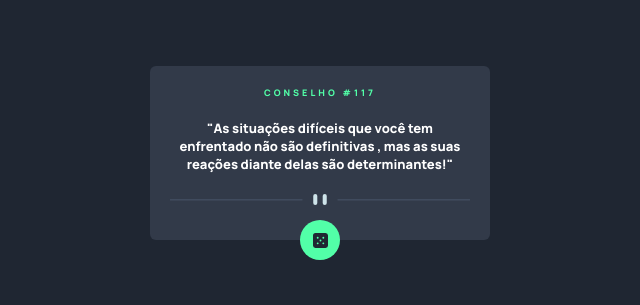
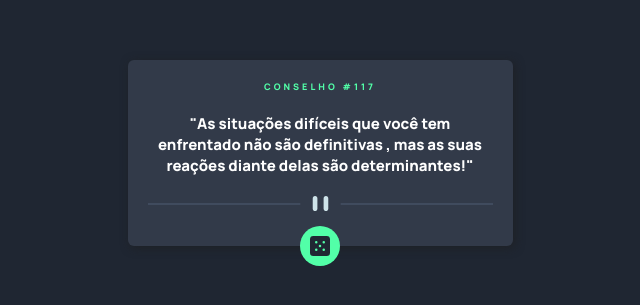
Before and after one commit to PedroHike/exercicio-gerador-de-conselhos, a plain HTML site: page index.html in a window 1280 px wide. Shown: the part 227-532 px from the top of the page, without its empty margins (320-960 px from the left). Drawn offline with Linux system fonts and the light colour scheme.

Commit message:
Finalização do projeto

```diff
--- a/index.html
+++ b/index.html
@@ -1,5 +1,6 @@
 <!DOCTYPE html>
 <html lang="en">
+
 <head>
     <meta charset="UTF-8">
     <meta http-equiv="X-UA-Compatible" content="IE=edge">
@@ -10,20 +11,22 @@
     <link rel="stylesheet" href="src/css/resets.css">
     <link rel="stylesheet" href="src/css/style.css">
 </head>
+
 <body>
     <div class="card">
         <h2>CONSELHO #117</h2>
-        <section>
-            <P>"As situações difíceis que você tem enfrentado não são definitivas , mas as suas reações diante delas são determinantes!"</P>
-        </section>
-
-        <svg viewbox="0 0 444 16" xmlns="http://www.w3.org/2000/svg"><g fill="none" fill-rule="evenodd"><path fill="#4F5D74" d="M0 8h196v1H0zM248 8h196v1H248z"/><g transform="translate(212)" fill="#CEE3E9"><rect width="6" height="16" rx="3"/><rect x="14" width="6" height="16" rx="3"/></g></g></svg>
+        <P>"As situações difíceis que você tem enfrentado não são definitivas , mas as suas reações diante delas são
+            determinantes!"</P>
+        <picture>
+            <source srcset="./src/images/pattern-divider-mobile.svg" media="(max-width: 768px)">
+            <img src="./src/images/pattern-divider-desktop.svg" alt="Pattern divider">
+        </picture>
     </div>
-    <div class="botao">
-        <button>
+        <button class="botao">
             <img src="src/images/icon-dice.svg" alt="">
         </button>
-    </div>
+
 
 </body>
+
 </html>
--- a/src/css/style.css
+++ b/src/css/style.css
@@ -3,27 +3,25 @@
 
 body{
     background-color: var(--bg-padrao);
-    text-align: center;
     height: 100vh;
     font-family: "Manrope";
-    font-size: 13px;
-    flex-direction: column;
-}
-
-body, button{
+    font-size: 15px;
     display: flex;
     justify-content: center;
     align-items: center;
+    text-align: center;
+    flex-direction: column;
 
 }
 
 .card{
     background-color: var(--bg-card-padrao);
-    width: 300px;
+    width: 345px;
     max-width: 80%;
     padding: 20px;
     color: white;
     border-radius: 6px;
+    box-shadow: 2px 2px 10px rgba(30, 30, 30, 0.626);
 }
 
 .card h2{
@@ -36,28 +34,27 @@ body, button{
     padding: 20px 0;
 }
 
-svg{
-    height: 1em;
-    max-width: 100%;
-    padding-bottom: 10px;
+picture img{
+    width: 100%;
+    height: 15px;
+    margin-bottom: 10px;
 }
 
 .botao{
-    position: relative;
     width: 40px;
     height: 40px;
+    border: none;
+    border-radius: 50%;
+    background-color: var(--verde-padrao);
+    transform: translateY(-50%);
 }
 
-button{
-    position: absolute;
-    top: -20px;
-    border: none;
-    background-color: var(--verde-padrao);
-    width: 40px;
-    height: 40px;
-    border-radius: 50%;
+.botao img{
+    width: 50%;
+    padding-top: 3px;
 }
 
-button img{
-    width: 15px;
+button:hover{
+    box-shadow: 0 0 5px var(--verde-padrao),
+                0 0 20px var(--verde-padrao);
 }
```
Also changed, not shown: src/css/padroes.css (+5 -4 lines), 1 other file.
